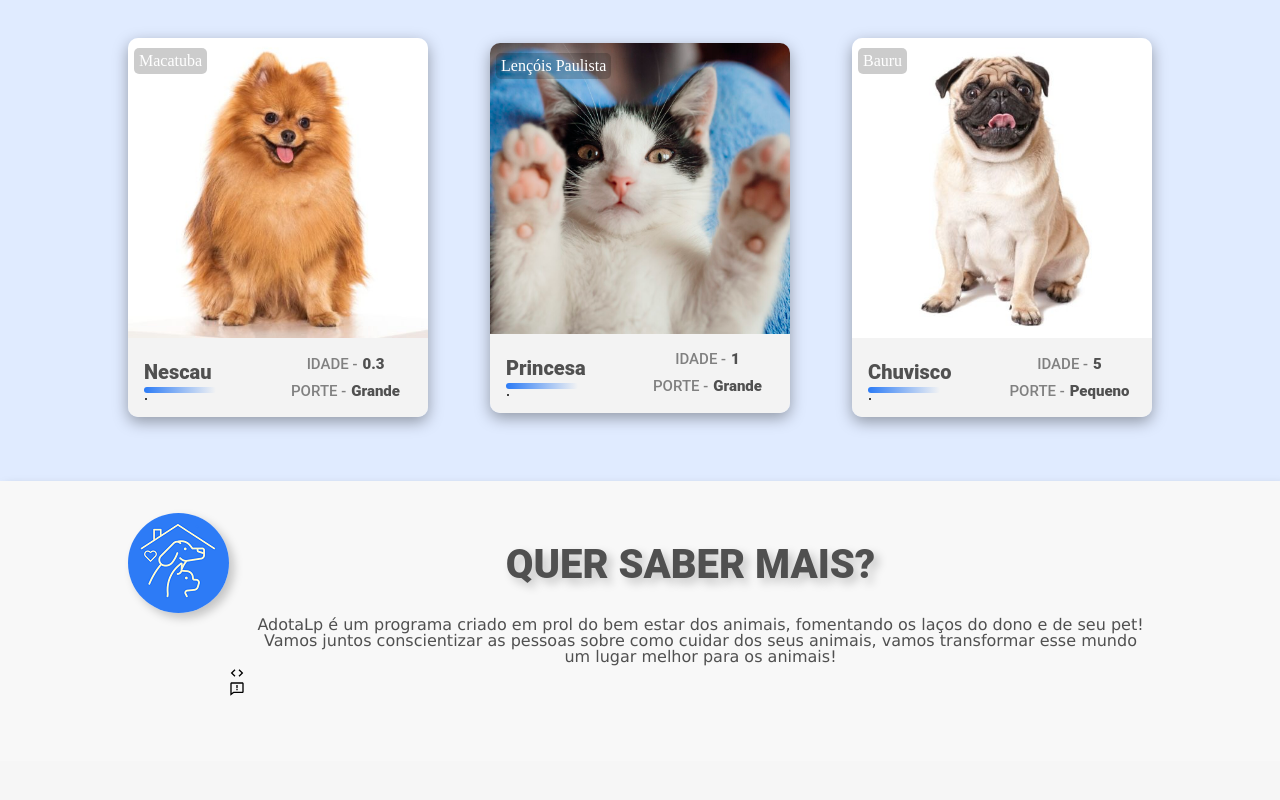
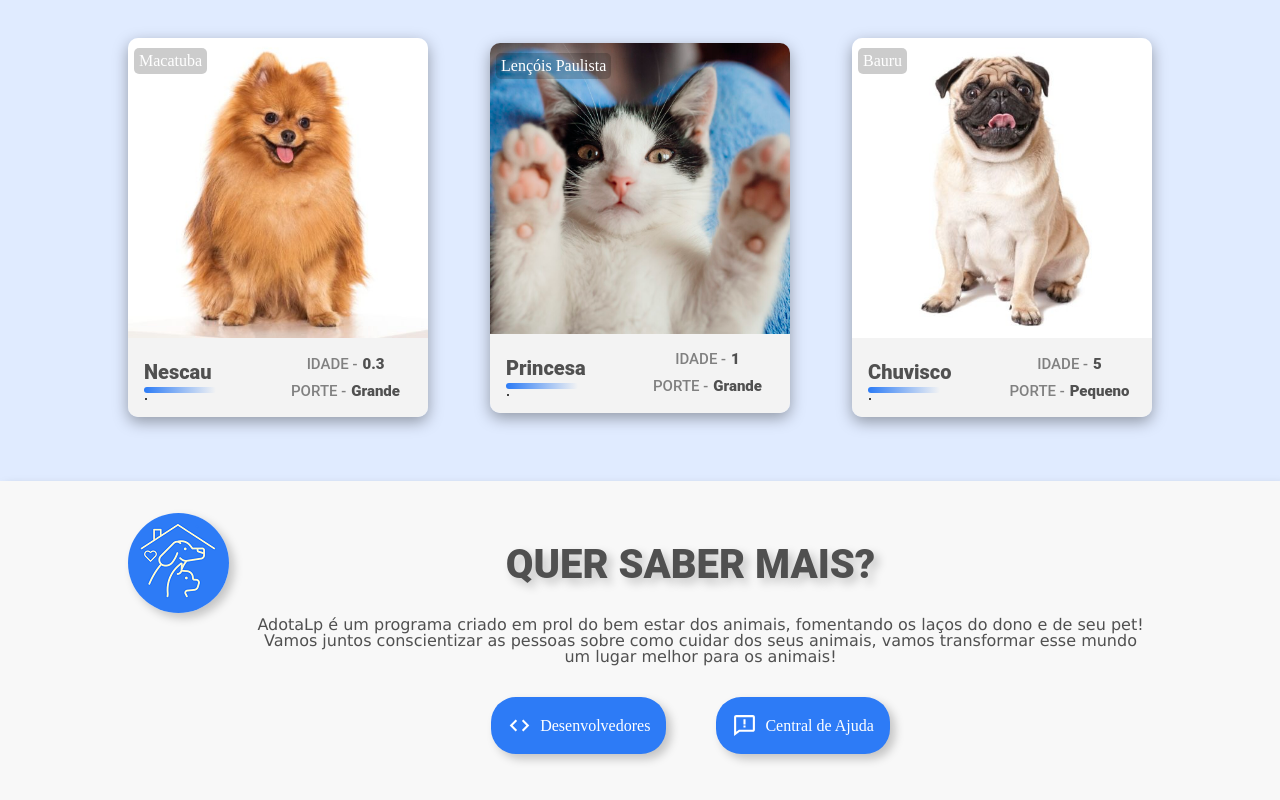
Before and after one commit to dudagiglioli/adotalp--web, a React (Create React App) app: page / in a window 1280 px wide. Shown: the part 565-1365 px from the top of the page. Before the commit the page ends 1326 px from the top, so only its background shows below. Built offline with nearby package versions, Linux system fonts and the light colour scheme.

Commit message:
Footer is finished

```diff
--- a/src/components/Footer/Footer.module.scss
+++ b/src/components/Footer/Footer.module.scss
@@ -2,7 +2,8 @@
     background-color:  rgb(248, 248, 248);
     display: flex;
     box-sizing: border-box;
-    padding: 2rem 0rem;
+    padding-top: 2rem;
+    padding-bottom: 1rem;
     box-shadow: 5px 5px 10px rgba(0, 0, 0, .212);
 }
 .container{
@@ -55,3 +56,33 @@
         color: #505050;
     }
 }
+.boxButton{
+    display: flex;
+    flex-direction: row;
+    justify-content: center;
+    gap: 50px;
+    padding-top: 2rem;
+}
+.button{
+    display: flex;
+    flex-direction: row;
+    align-items: center;
+    padding: 1rem 1rem;
+    background-color: #2d7bf6;
+    gap: 8px;
+    border-radius: 25px;
+    position: relative;
+    box-shadow: 5px 5px 10px rgba(0, 0, 0, .212);
+    cursor: pointer;
+
+    &__text{
+        color: white;
+        font-family: 'Zeyada', cursive;
+    }
+}
+.button svg{
+    color: white;
+}
+.button:hover{
+    opacity: 0.8;
+}
--- a/src/components/Footer/footer.tsx
+++ b/src/components/Footer/footer.tsx
@@ -21,8 +21,16 @@ export default function Footer() {
                             para os animais!
                         </h1>
                     </div>
-                    <BiCode/>
-                    <BiCommentError/>
+                    <div className={styles.boxButton}>
+                        <div className={styles.button}>
+                            <BiCode size={"25px"} />
+                            <h1 className={styles.button__text}> Desenvolvedores </h1>
+                        </div>
+                        <div className={styles.button}>
+                            <BiCommentError size={"25px"} />
+                            <h1 className={styles.button__text}>Central de Ajuda</h1>
+                        </div>
+                    </div>
                 </div>
 
             </div>
```
Also changed, not shown: src/pages/Desenvolvedores/desenvolvedores.tsx (added).
